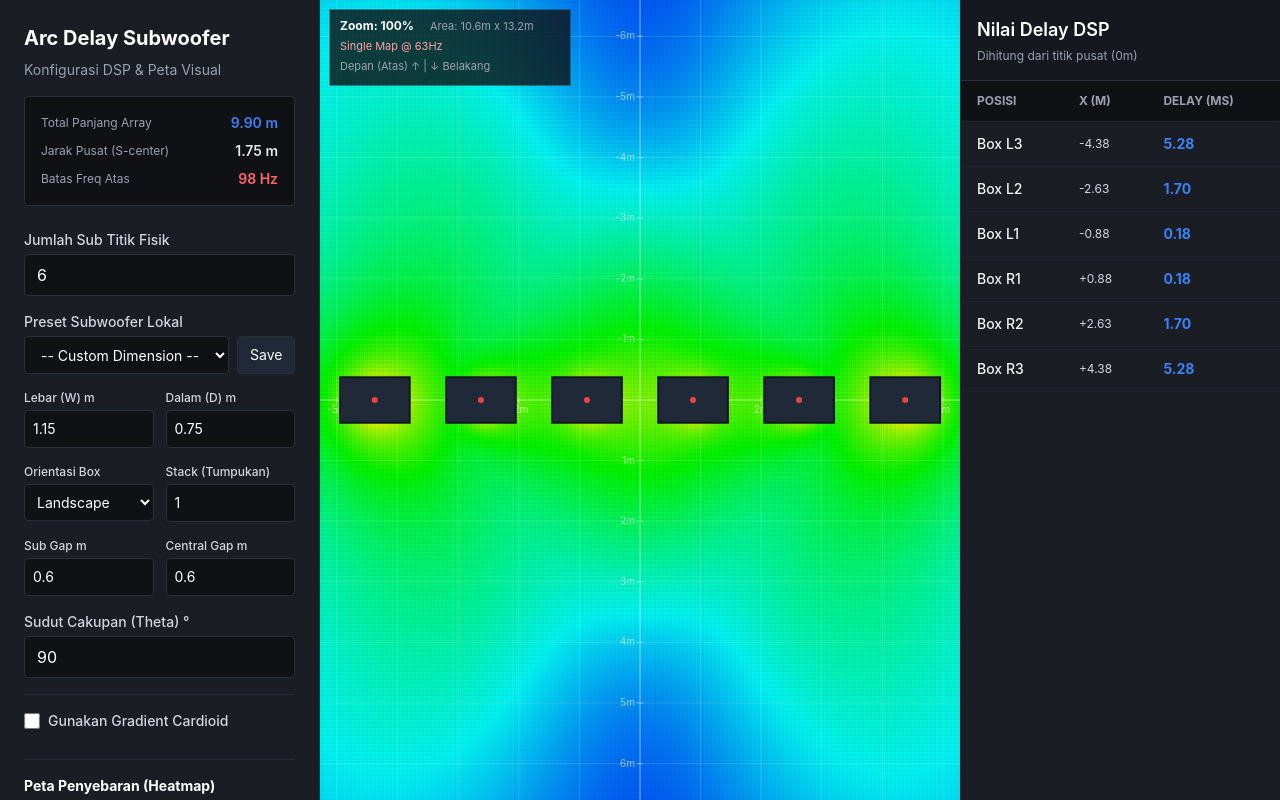
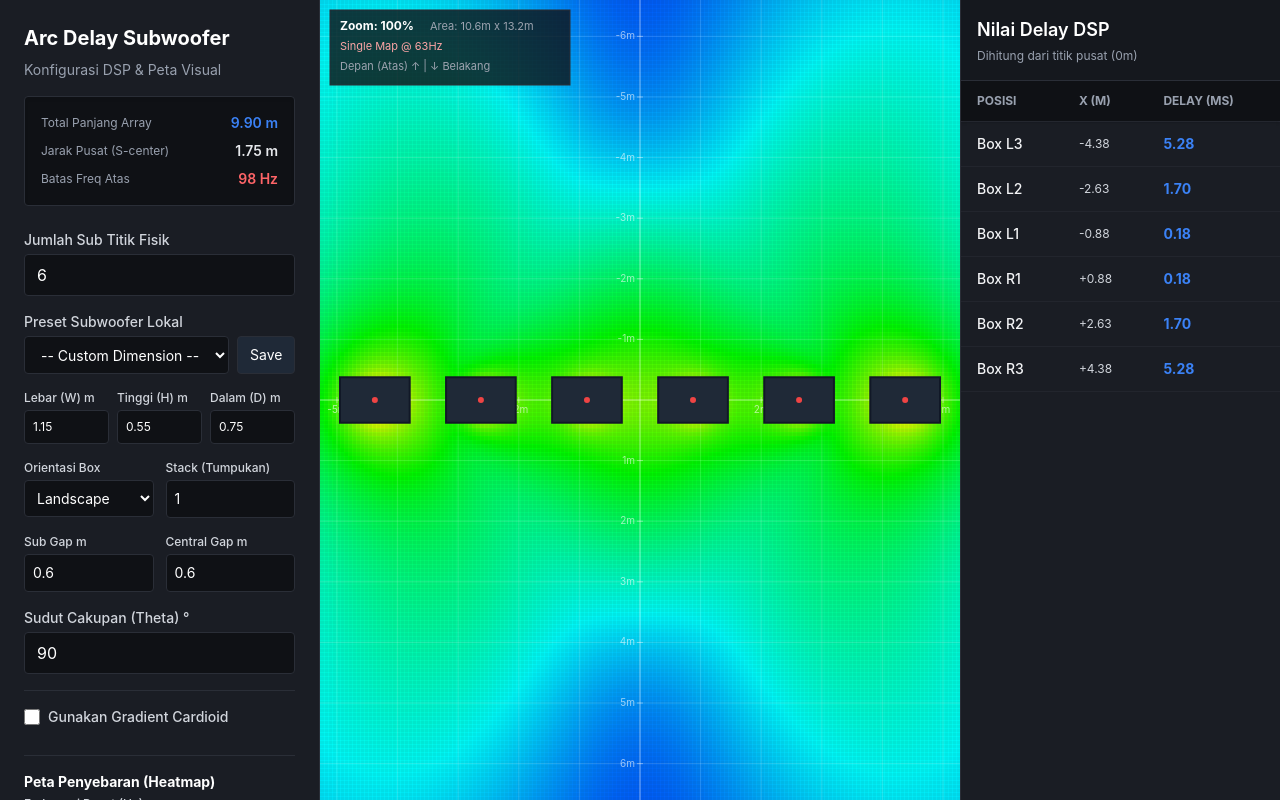
Before and after one commit to senasigit/arc-delay-calculator, a React (Vite) app: page / in a window 1280 px wide. Built offline with nearby package versions, Linux system fonts and the light colour scheme.

Commit message:
feat: add height dimension for presets and custom

```diff
--- a/src/App.tsx
+++ b/src/App.tsx
@@ -11,6 +11,7 @@ function App() {
     preset: 'Custom',
     orientation: 'Landscape',
     width: 1.15,
+    height: 0.55,
     depth: 0.75,
     stack: 1,
     gap: 0.60,
--- a/src/components/Sidebar.tsx
+++ b/src/components/Sidebar.tsx
@@ -30,6 +30,7 @@ export function Sidebar({ settings, onChange, stats }: SidebarProps) {
       id: `preset-${Date.now()}`,
       name: name.trim(),
       width: settings.width,
+      height: settings.height,
       depth: settings.depth
     };
 
@@ -66,6 +67,7 @@ export function Sidebar({ settings, onChange, stats }: SidebarProps) {
           ...settings,
           preset: value,
           width: selected.width,
+          height: selected.height,
           depth: selected.depth
         });
       } else {
@@ -93,7 +95,7 @@ export function Sidebar({ settings, onChange, stats }: SidebarProps) {
         updatedSettings.centralGap = isNaN(numValue) ? 0 : numValue;
     }
 
-    if (name === 'width' || name === 'depth') {
+    if (name === 'width' || name === 'height' || name === 'depth') {
       updatedSettings.preset = 'Custom';
     }
 
@@ -174,7 +176,7 @@ export function Sidebar({ settings, onChange, stats }: SidebarProps) {
           </div>
         </div>
 
-        <div className="grid grid-cols-2 gap-3 mt-2">
+        <div className="grid grid-cols-3 gap-2 mt-2">
           <div className="flex flex-col">
             <label htmlFor="width" className="text-xs font-medium text-gray-300 mb-1">Lebar (W) m</label>
             <input
@@ -185,7 +187,21 @@ export function Sidebar({ settings, onChange, stats }: SidebarProps) {
               step="0.05"
               value={settings.width}
               onChange={handleChange}
-              className="bg-[#0f1115] border border-dark-border rounded px-2 py-2 text-white focus:outline-none focus:border-accent transition-colors text-sm"
+              className="bg-[#0f1115] border border-dark-border rounded px-2 py-2 text-white focus:outline-none focus:border-accent transition-colors text-xs"
+            />
+          </div>
+
+          <div className="flex flex-col">
+            <label htmlFor="height" className="text-xs font-medium text-gray-300 mb-1">Tinggi (H) m</label>
+            <input
+              id="height"
+              type="number"
+              name="height"
+              min="0.1"
+              step="0.05"
+              value={settings.height}
+              onChange={handleChange}
+              className="bg-[#0f1115] border border-dark-border rounded px-2 py-2 text-white focus:outline-none focus:border-accent transition-colors text-xs"
             />
           </div>
 
@@ -199,7 +215,7 @@ export function Sidebar({ settings, onChange, stats }: SidebarProps) {
               step="0.05"
               value={settings.depth}
               onChange={handleChange}
-              className="bg-[#0f1115] border border-dark-border rounded px-2 py-2 text-white focus:outline-none focus:border-accent transition-colors text-sm"
+              className="bg-[#0f1115] border border-dark-border rounded px-2 py-2 text-white focus:outline-none focus:border-accent transition-colors text-xs"
             />
           </div>
         </div>
--- a/src/types.ts
+++ b/src/types.ts
@@ -3,6 +3,7 @@ export interface SubwooferSettings {
   preset: string; // 'Custom' or preset name
   orientation: 'Landscape' | 'Portrait';
   width: number;
+  height: number;
   depth: number;
   stack: number; // Tumpukan per posisi (1, 2, 3...)
   gap: number;
@@ -38,5 +39,6 @@ export interface SubwooferPreset {
   id: string;
   name: string;
   width: number;
+  height: number;
   depth: number;
 }
```
